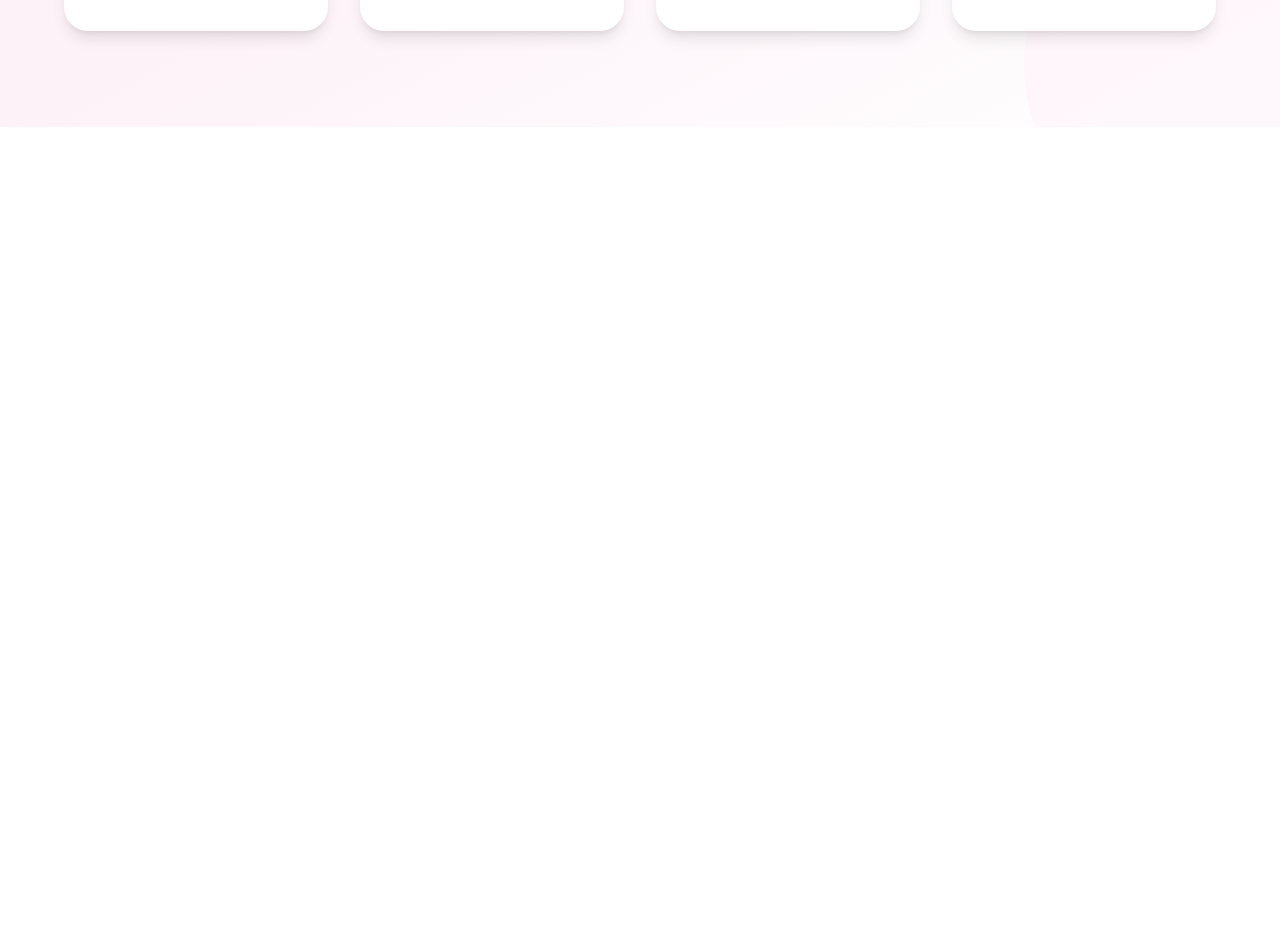
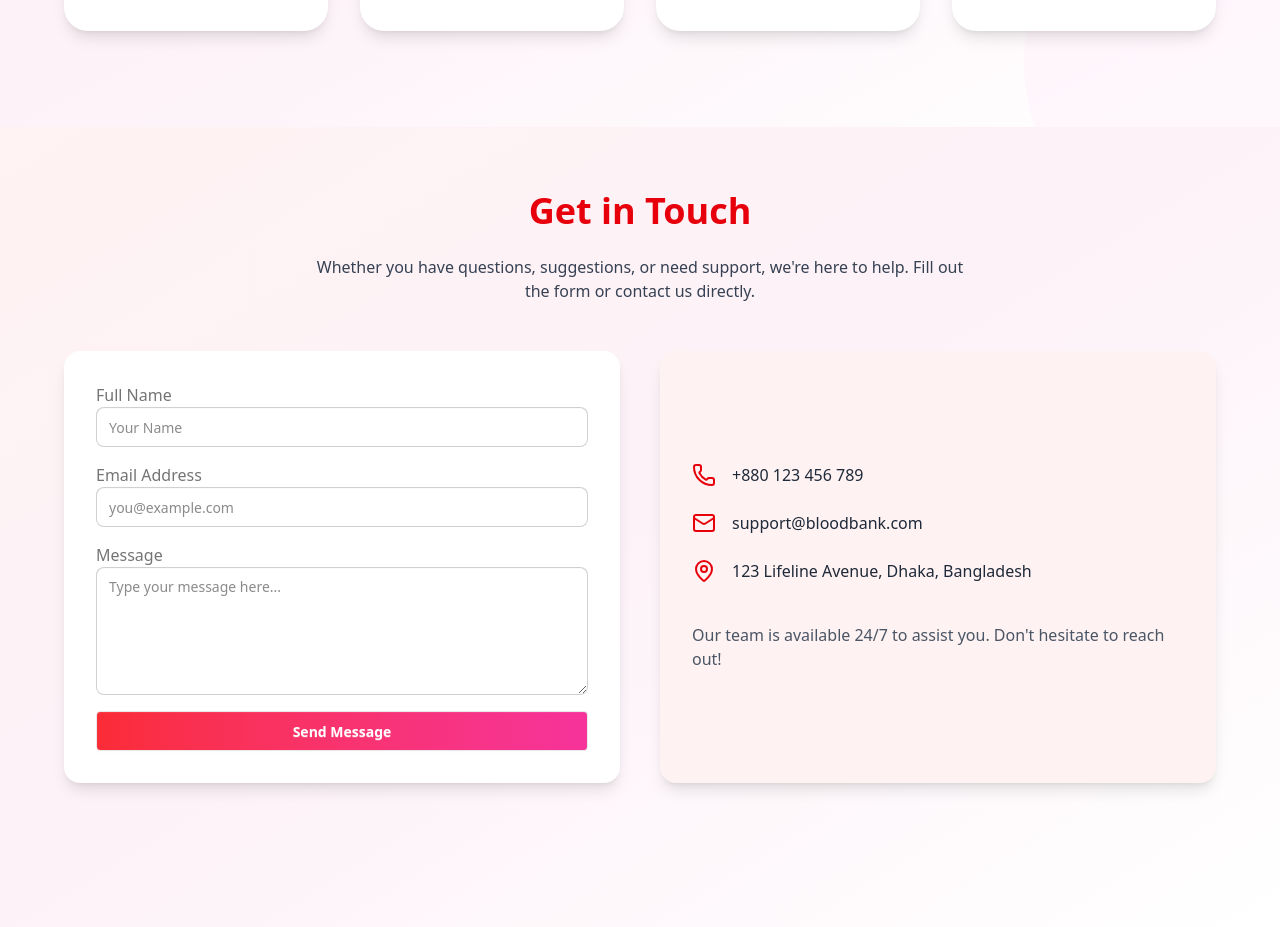
Before and after one commit to maowimim/Blood-bridge-assign-11, a React (Vite) app: page / in a window 1280 px wide. Shown: the part 1160-2087 px from the top of the page. Before the commit the page ends 1287 px from the top, so only its background shows below. Built offline with nearby package versions, Linux system fonts and the light colour scheme; no server answers.

Commit message:
add this contact file

```diff
--- a/src/Pages/ContactUs.jsx
+++ b/src/Pages/ContactUs.jsx
@@ -0,0 +1,115 @@
+import React, { useState } from "react";
+import { Phone, MapPin, Mail } from "lucide-react";
+
+const ContactUs = () => {
+  const [loading, setLoading] = useState(false);
+  const [success, setSuccess] = useState("");
+
+  const handleSubmit = (e) => {
+    e.preventDefault();
+    setLoading(true);
+
+    setTimeout(() => {
+      setLoading(false);
+      setSuccess("Thank you! Your message has been successfully sent.");
+      e.target.reset();
+    }, 1500);
+  };
+
+  return (
+    <div className="min-h-screen bg-gradient-to-br from-red-50 via-pink-50 to-white px-4 py-16">
+      <div className="max-w-6xl mx-auto">
+        {/* Heading */}
+        <h2 className="text-3xl md:text-4xl font-extrabold text-red-600 text-center mb-6">
+          Get in Touch
+        </h2>
+        <p className="text-center text-gray-700 mb-12 max-w-2xl mx-auto">
+          Whether you have questions, suggestions, or need support, we're here to help. Fill out the form or contact us directly.
+        </p>
+
+        <div className="grid grid-cols-1 md:grid-cols-2 gap-10">
+          {/* Contact Form */}
+          <div className="bg-white p-8 rounded-2xl shadow-lg">
+            <form onSubmit={handleSubmit} className="space-y-4">
+              <div className="form-control">
+                <label className="label">
+                  <span className="label-text font-medium">Full Name</span>
+                </label>
+                <input
+                  type="text"
+                  name="name"
+                  placeholder="Your Name"
+                  required
+                  className="input input-bordered w-full rounded-lg"
+                />
+              </div>
+
+              <div className="form-control">
+                <label className="label">
+                  <span className="label-text font-medium">Email Address</span>
+                </label>
+                <input
+                  type="email"
+                  name="email"
+                  placeholder="you@example.com"
+                  required
+                  className="input input-bordered w-full rounded-lg"
+                />
+              </div>
+
+              <div className="form-control">
+                <label className="label">
+                  <span className="label-text font-medium">Message</span>
+                </label>
+                <textarea
+                  name="message"
+                  placeholder="Type your message here..."
+                  required
+                  className="textarea textarea-bordered w-full h-32 rounded-lg"
+                ></textarea>
+              </div>
+
+              <button
+                type="submit"
+                className="btn bg-gradient-to-r from-red-500 to-pink-500 text-white w-full hover:from-pink-500 hover:to-red-500 transition"
+                disabled={loading}
+              >
+                {loading ? "Sending..." : "Send Message"}
+              </button>
+
+              {success && (
+                <p className="text-green-600 font-medium text-center mt-2">{success}</p>
+              )}
+            </form>
+          </div>
+
+          {/* Contact Info */}
+          <div className="bg-red-50 p-8 rounded-2xl shadow-lg flex flex-col justify-center gap-6">
+            <div className="flex items-center gap-4">
+              <Phone className="w-6 h-6 text-red-600" />
+              <p className="text-gray-800 font-medium">+880 123 456 789</p>
+            </div>
+
+            <div className="flex items-center gap-4">
+              <Mail className="w-6 h-6 text-red-600" />
+              <p className="text-gray-800 font-medium">support@bloodbank.com</p>
+            </div>
+
+            <div className="flex items-center gap-4">
+              <MapPin className="w-6 h-6 text-red-600" />
+              <p className="text-gray-800 font-medium">
+                123 Lifeline Avenue, Dhaka, Bangladesh
+              </p>
+            </div>
+
+            <p className="text-gray-600 mt-4">
+              Our team is available 24/7 to assist you. Don't hesitate to reach out!
+            </p>
+          </div>
+        </div>
+      </div>
+    </div>
+  );
+};
+
+export default ContactUs;
--- a/src/Pages/Home.jsx
+++ b/src/Pages/Home.jsx
@@ -8,7 +8,7 @@ const Home = () => {
         <div>
           <Banner></Banner>
           <FeaturedSection></FeaturedSection>
-          {/* <ContactUs></ContactUs> */}
+          <ContactUs></ContactUs>
         </div>
     );
 };
```
